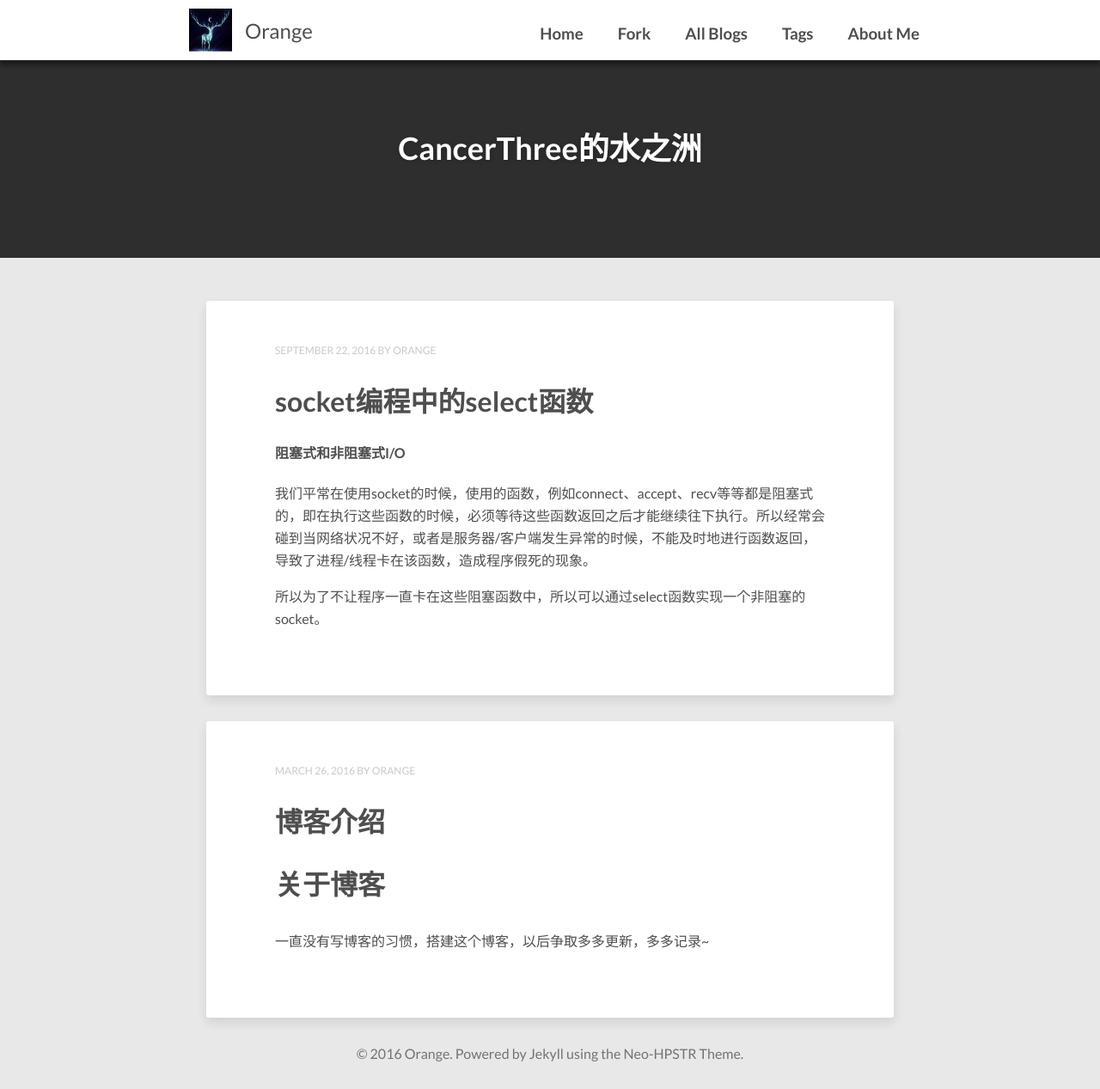
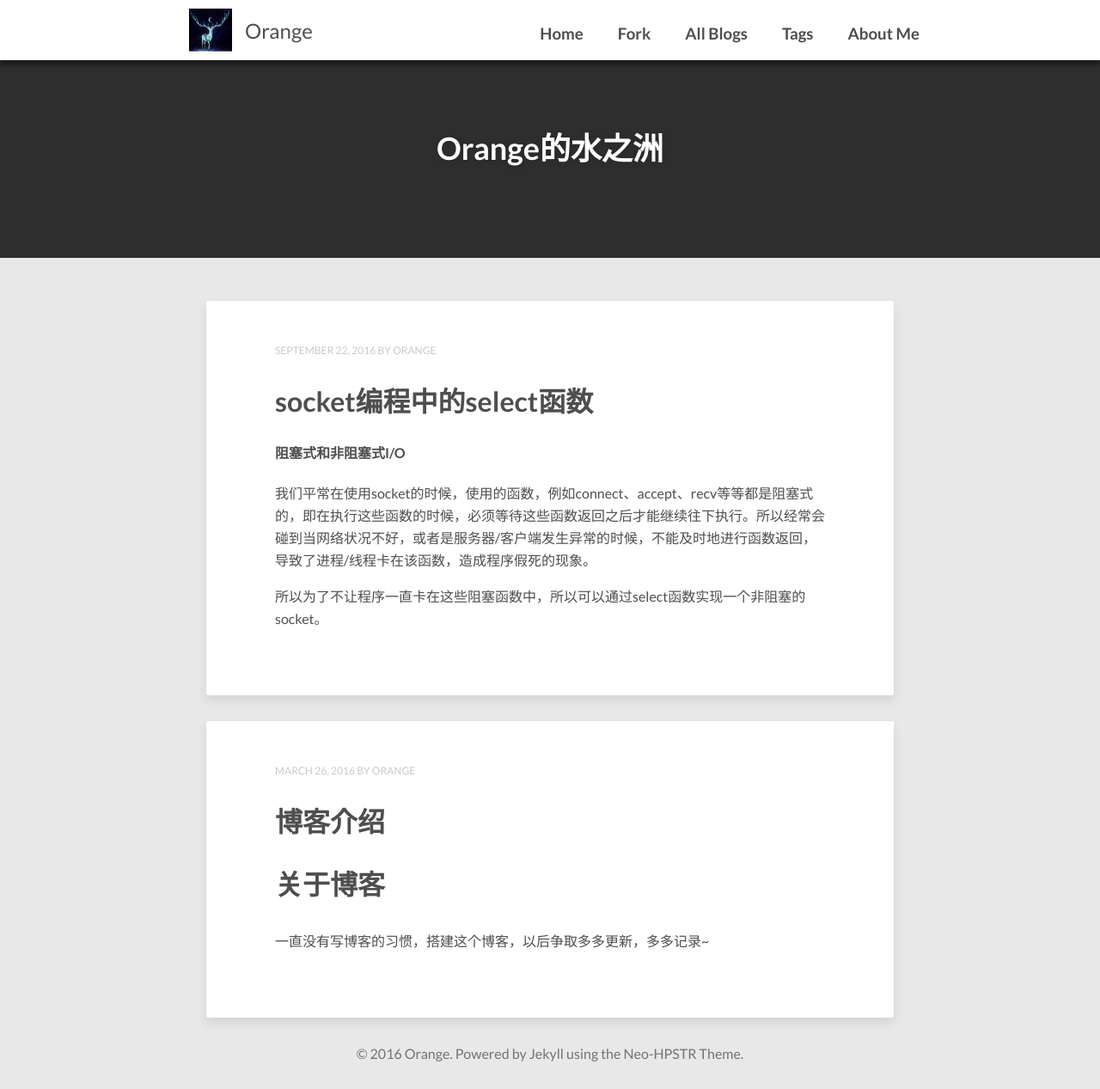
Before and after one commit to CancerThree/CancerThree.github.io, a Jekyll site: the page built from index.html, in a window 1280 px wide and 1267 px high. Shown: the whole window at 86% size. Built offline with Jekyll 4.4.1, drawn with Linux system fonts in a browser that asks for light colours; nearby versions of some CDN libraries; the list of posts is cut into pages by our own code; comment, search, counter and statistics services are not loaded.

Commit message:
修改主页

```diff
--- a/index.html
+++ b/index.html
@@ -1,7 +1,7 @@
 ---
 layout: post-index
-title: "CancerThree的水之洲"
-description: "Describe this nonsense."
+title: "Orange的水之洲"
+description: "PLEASE CALL ME ORANGE"
 comments: false
 ---
 
```
